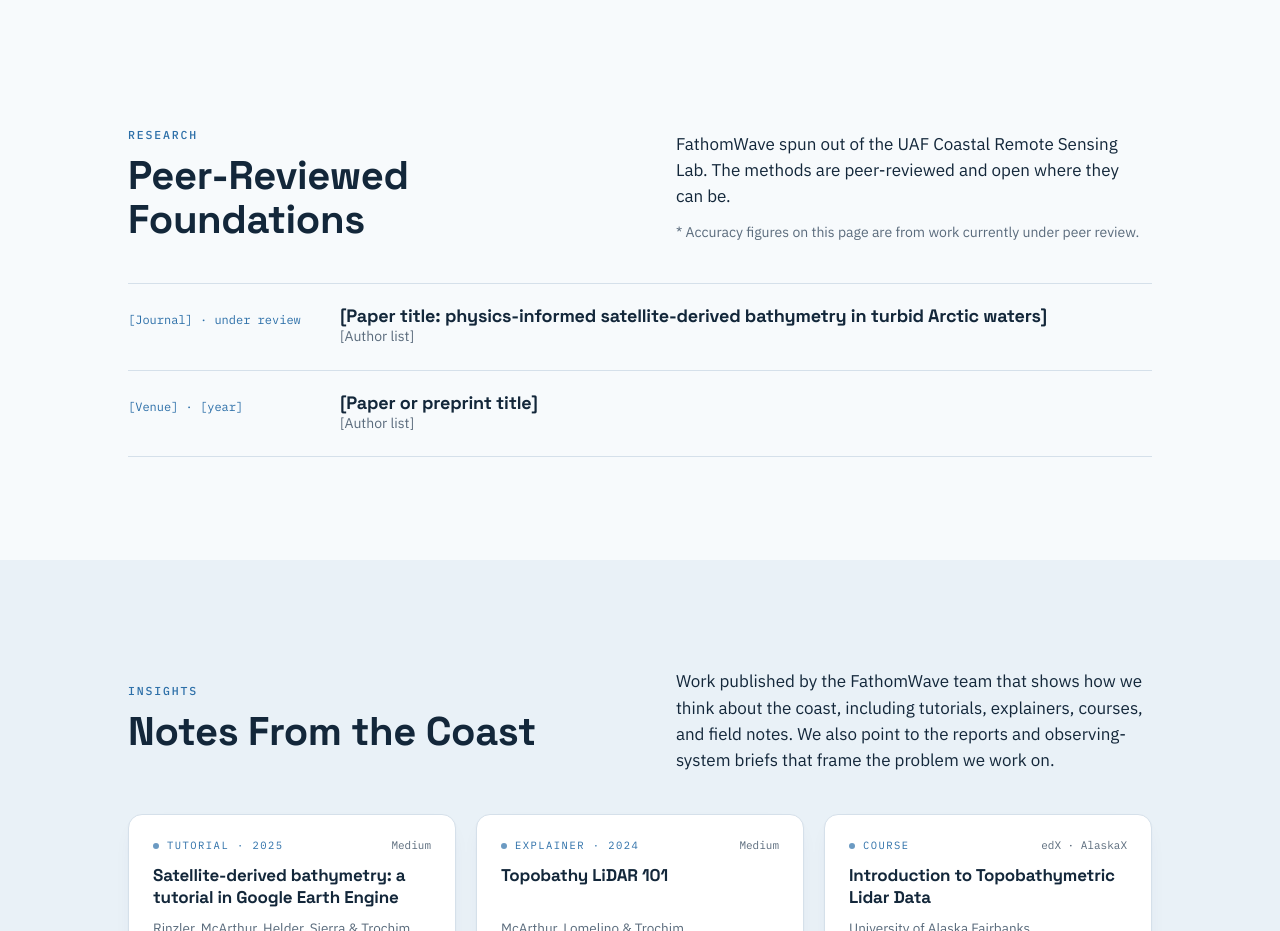
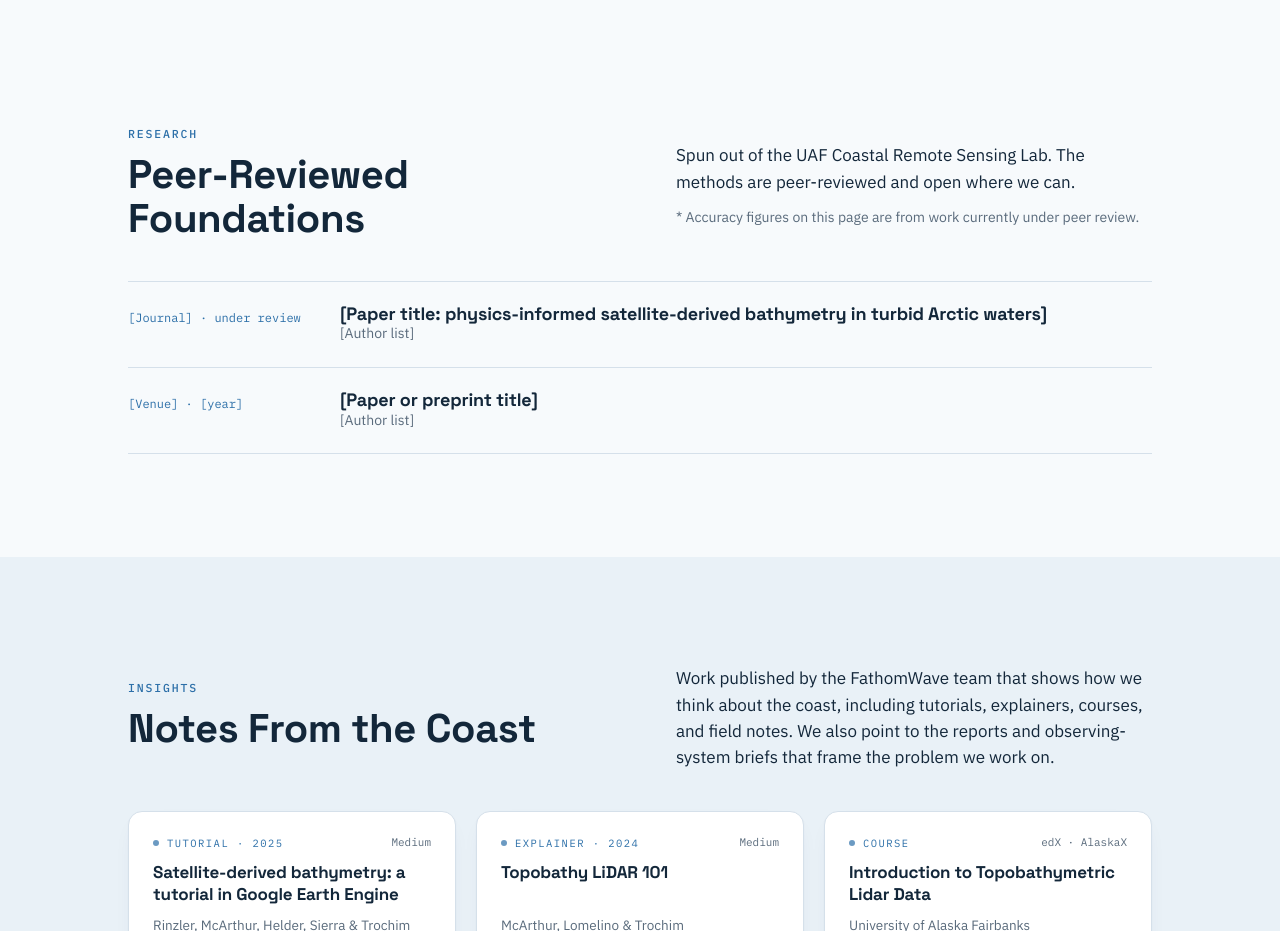
Before and after one commit to PirateBear/fathomwave, a plain HTML site: page index.html in a window 1280 px wide. Shown: the part 5260-6191 px from the top of the page. Drawn offline with Linux system fonts and the light colour scheme.

Commit message:
figure updates

```diff
--- a/index.html
+++ b/index.html
@@ -586,7 +586,7 @@ footer a:hover{color:var(--navy)}
   <div class="wrap">
     <div class="section-head">
       <div><div class="eyebrow">Research</div><h2>Peer-Reviewed Foundations</h2></div>
-      <p>FathomWave spun out of the UAF Coastal Remote Sensing Lab. The methods are peer-reviewed and open where they can be. <span class="fnote">* Accuracy figures on this page are from work currently under peer review.</span></p>
+      <p>Spun out of the UAF Coastal Remote Sensing Lab. The methods are peer-reviewed and open where we can. <span class="fnote">* Accuracy figures on this page are from work currently under peer review.</span></p>
     </div>
     <div>
       <article class="pub">
```
Also changed, not shown: figures/nearshore.jpg, figures/step2-network.jpg.
